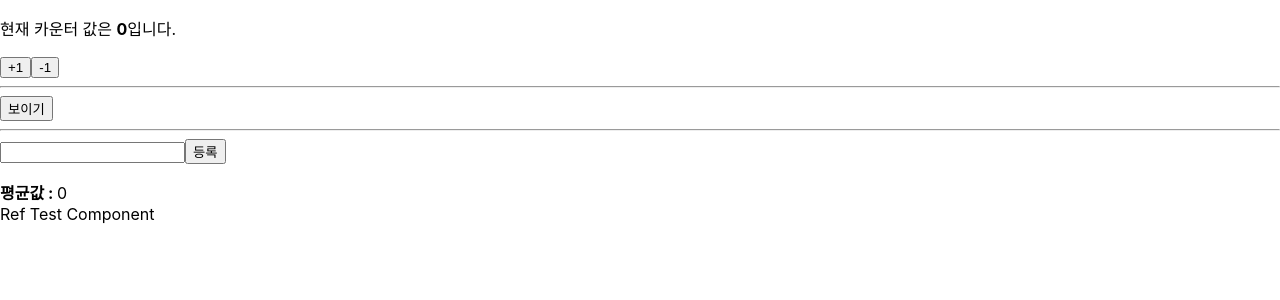
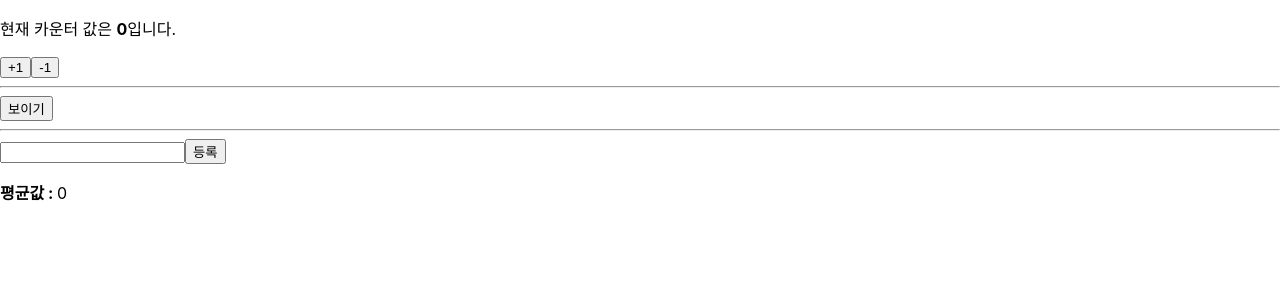
Before and after one commit to ezfood3/hooks-tutorial, a React (Create React App) app: page / in a window 1280 px wide. Shown: the top 300 px of the page. Built offline with nearby package versions, Linux system fonts and the light colour scheme.

Commit message:
Hooks 연습

```diff
--- a/src/App.js
+++ b/src/App.js
@@ -3,7 +3,6 @@ import "./App.css";
 import Average from "./Average";
 import Counter from "./Counter";
 import Info from "./Info";
-import RefTest from "./RefTest";
 
 function App() {
   const [visible, setVisible] = useState(false);
@@ -22,7 +21,6 @@ function App() {
       {visible && <Info></Info>}
       <hr></hr>
       <Average></Average>
-      <RefTest></RefTest>
     </>
   );
 }
```
